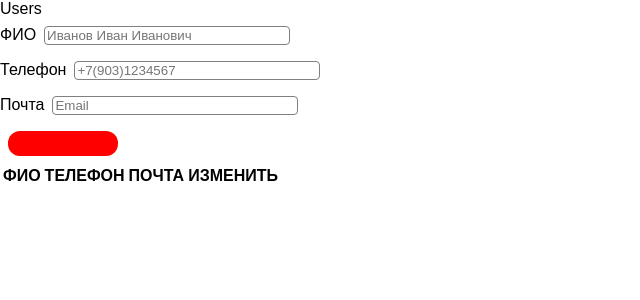
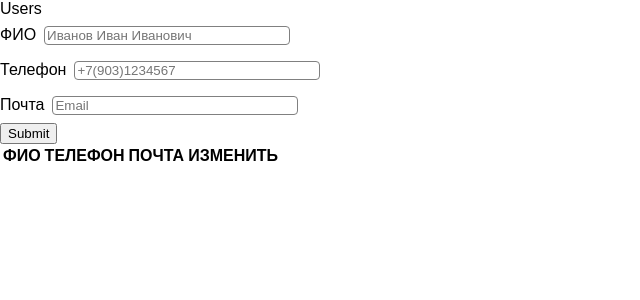
Before and after one commit to aliceaaaa/users-form-test, a React (Create React App) app: page / in a window 1280 px wide. Shown: the top 300 px of the page, without its empty margins (0-640 px from the left). Built offline with nearby package versions, Linux system fonts and the light colour scheme.

Commit message:
Edit button

```diff
--- a/src/TestForm.js
+++ b/src/TestForm.js
@@ -116,7 +116,7 @@ class TestForm extends Component {
           </div>
           <div>
             <div>
-              <Button
+              <input
                 type="submit"
                 ref={ref => (this.submitInput = ref)}
                 value={this.state.input}
```
